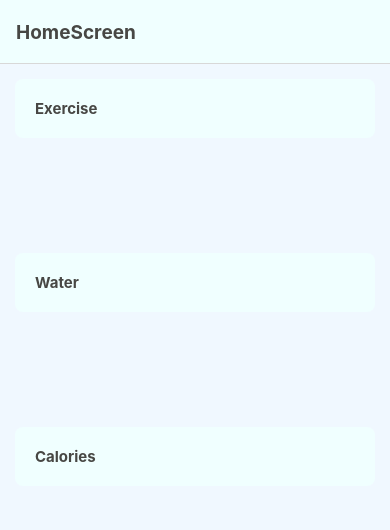
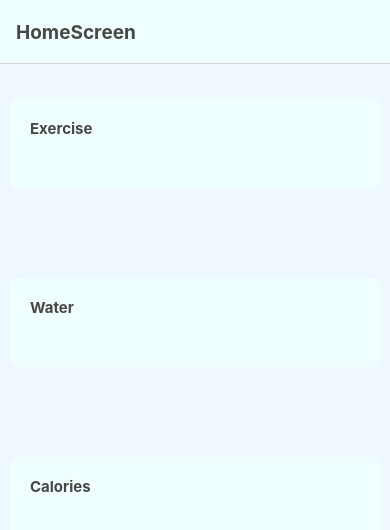
Before and after one commit to TensorCore/CSE155-Project, a React Native app in the folder HealthApp/: screen /HomeScreen in a window 390 px wide. Shown: the top 530 px of the page. Built offline with nearby package versions, Linux system fonts and the light colour scheme.

Commit message:
edit styling

```diff
--- a/HealthApp/src/components/mainButton.js
+++ b/HealthApp/src/components/mainButton.js
@@ -23,8 +23,10 @@ const styles = StyleSheet.create({
     button: {
         flex: 1,
         padding: 20,
-        margin: 15,
-        marginBottom: 100,
+        paddingBottom: 50,
+        margin: 10,
+        marginTop: 35,
+        marginBottom: 55,
         borderRadius: 8,
         elevation: 1,
     },
```
